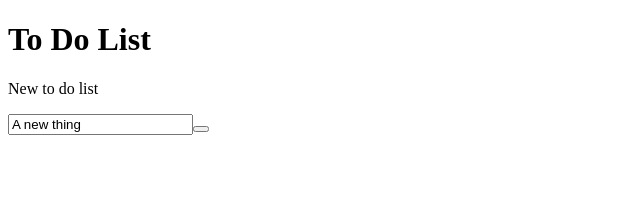
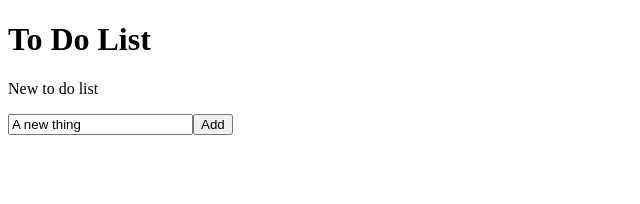
Before and after one commit to Yucheng-An/projects, a React (Vite) app in the folder todolist/: page / in a window 1280 px wide. Shown: the top 204 px of the page, without its empty margins (0-640 px from the left). Built offline with nearby package versions, Linux system fonts and the light colour scheme.

Commit message:
Auto-commit JSX on save for Project

```diff
--- a/todolist/src/App.jsx
+++ b/todolist/src/App.jsx
@@ -18,7 +18,7 @@ function App() {
                 <p>New to do list</p>
                 <form onSubmit={addThing}>
                     <input value = {newThing}/>
-                    <button></button>
+                    <button type = "submit">Add</button>
                 </form>
             </div>
         )
```
